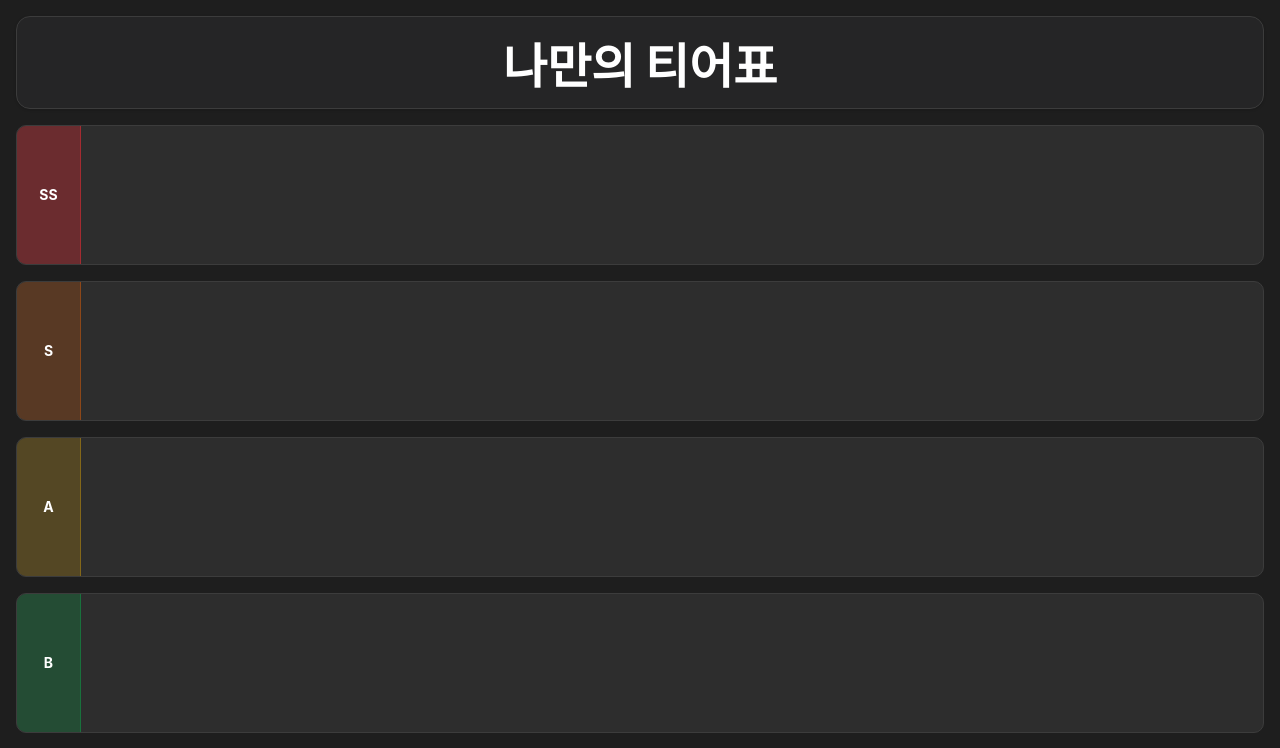
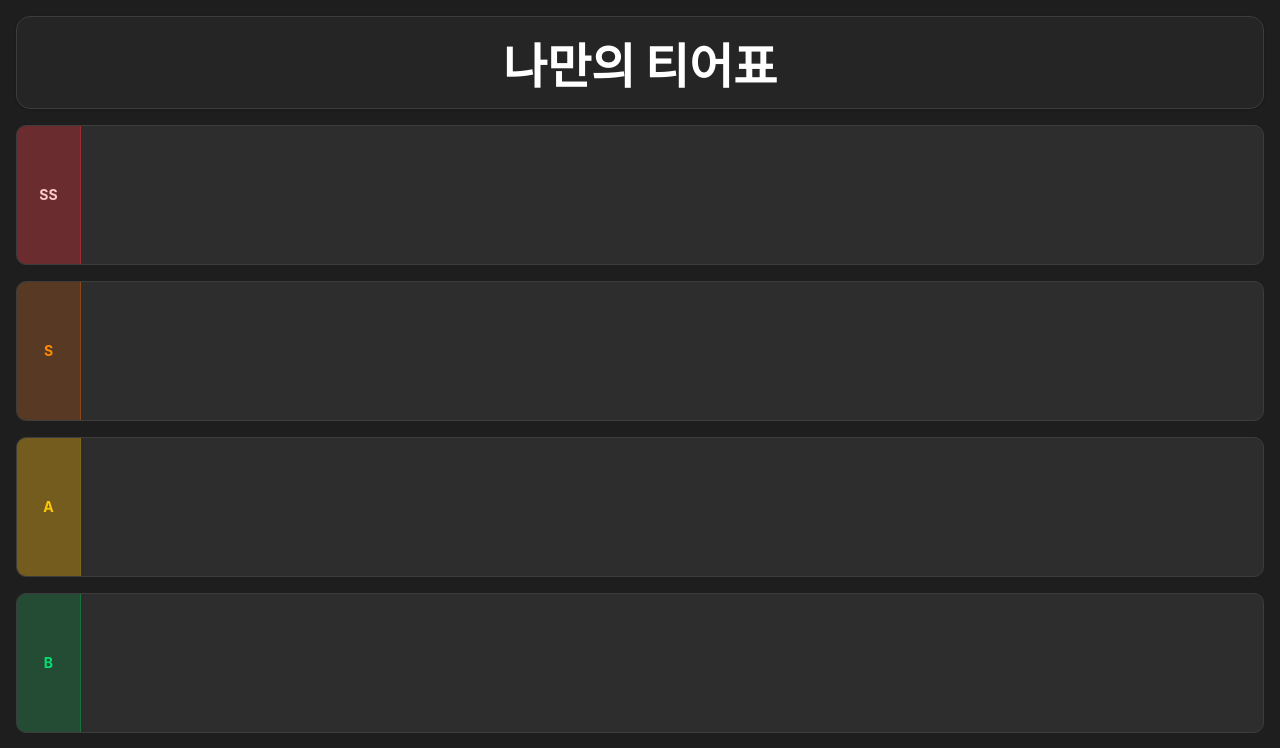
Before and after one commit to devbwoh/tier-drop, a React (Vite) app: page / in a window 1280 px wide. Shown: the top 748 px of the page. Built offline with nearby package versions, Linux system fonts and the light colour scheme.

Commit message:
Fix tier row drop reverting by deriving order from columns keys

```diff
--- a/src/App.tsx
+++ b/src/App.tsx
@@ -2,11 +2,12 @@ import { useCallback, useRef, useState } from 'react'
 import { Upload } from 'lucide-react'
 import { Button } from '@/components/ui/button'
 import { Input } from '@/components/ui/input'
-import { useSortable, SortableContext, horizontalListSortingStrategy } from '@dnd-kit/sortable'
+import { useSortable, SortableContext, horizontalListSortingStrategy, verticalListSortingStrategy } from '@dnd-kit/sortable'
 import {
   Kanban,
   KanbanColumn,
   KanbanColumnContent,
+  KanbanColumnHandle,
   KanbanItem,
   KanbanOverlay,
 } from '@/components/reui/kanban'
@@ -81,7 +82,7 @@ function TierLabel({
         setEditing(true)
       }}
       // 💡 별도의 배경 덧칠 없이 글자만 중앙에 깔끔하게 띄우도록 투명화했습니다.
-      className="w-full h-full cursor-pointer select-none bg-transparent text-center font-bold text-white outline-none border-0 transition-colors hover:brightness-125"
+      className={`w-full h-full cursor-pointer select-none bg-transparent text-center font-bold outline-none border-0 transition-colors hover:brightness-125 ${color}`}
       title="티어 이름 수정"
     >
       {value || '이름 입력'}
@@ -188,6 +189,7 @@ function CardView({
 
 function App() {
   const [boardTitle, setBoardTitle] = useState('나만의 티어표')
+  // 💡 카드 데이터만 보관합니다. 행 순서는 columns의 키 순서(Object.keys)가 곧 정렬 기준입니다.
   const [columns, setColumns] = useState<Columns>({
     SS: [], S: [], A: [], B: [], C: [], STORAGE: [],
   })
@@ -199,6 +201,10 @@ function App() {
   const setTierLabel = useCallback((id: string, label: string) => {
     setTierLabels((prev) => ({ ...prev, [id]: label }))
   }, [])
+
+  // 💡 카드 이동은 라이브러리 기본 동작(라이브 미리보기 + 드롭 시 커밋)이 처리합니다.
+  // onMove를 주면 라이브러리가 dragOver에서 조기 반환해서 카드가 실제로 안 옮겨지므로,
+  // 카드 이동에는 onMove를 쓰지 않고 setColumns(onValueChange)로 위임합니다.
 
   const fileInputRef = useRef<HTMLInputElement>(null)
 
@@ -231,8 +237,27 @@ function App() {
     })
   }, [])
 
+  // 💡 티어 행을 드래그할 때, 카드가 아닌 "행 전체"를 따라다니는 미리보기(오버레이)입니다.
+  const renderColumnOverlay = ({ value }: { value: string | number }) => {
+    const tierId = String(value)
+    if (tierId === STORAGE_ID || !TIER_ROWS.some((t) => t.id === tierId)) return null
+    const tier = TIER_ROWS.find((t) => t.id === tierId)!
+    return (
+      <div className="flex rounded-lg border-2 border-dashed border-white/40 bg-[#2d2d2d]/95 shadow-xl overflow-hidden min-h-[140px]">
+        <div className={`flex w-16 items-center justify-center border-r border-[#3c3c3c] select-none text-center text-sm ${tier.color}`}>
+          {tierLabels[tierId]}
+        </div>
+        <div className="flex-1 flex flex-row flex-wrap items-center gap-3 p-3">
+          {columns[tierId].map((card) => (
+            <CardView key={card.id} card={card} onNameChange={setCardName} onDelete={noopDelete} />
+          ))}
+        </div>
+      </div>
+    )
+  }
+
   const renderOverlay = ({ value, variant }: { value: string | number; variant: 'column' | 'item' }) => {
-    if (variant !== 'item') return null
+    if (variant === 'column') return renderColumnOverlay({ value })
     for (const key of Object.keys(columns)) {
       const card = columns[key].find((c) => c.id === String(value))
       if (card) return <CardView card={card} onNameChange={setCardName} onDelete={noopDelete} />
@@ -270,16 +295,23 @@ function App() {
         onValueChange={setColumns}
         getItemValue={(item) => item.id}
       >
+        {/* 💡 티어 행을 세로 방향으로 정렬할 수 있는 SortableContext (STORAGE는 고정이라 제외) */}
+        <SortableContext items={Object.keys(columns).filter((id) => id !== STORAGE_ID)} strategy={verticalListSortingStrategy}>
           <div className="flex flex-1 flex-col gap-4 overflow-y-auto">
             {/* 1. SS ~ C 등급 티어 리스트 섹션 (왼쪽 네온 컬러 라벨 판넬 적용) */}
-          {TIER_ROWS.map((tier) => (
+            {Object.keys(columns).filter((id) => id !== STORAGE_ID).map((id) => {
+              const tier = TIER_ROWS.find((t) => t.id === id)!
+              return (
                 <KanbanColumn key={tier.id} value={tier.id}>
-              <div className="flex rounded-lg border border-[#3c3c3c] bg-[#2d2d2d] overflow-hidden min-h-[140px]">
+                  <div className="relative flex rounded-lg border border-[#3c3c3c] bg-[#2d2d2d] overflow-hidden min-h-[140px]">
 
                     {/* 🎯 왼쪽 등급 가로 라벨 판넬 박스 (클릭해서 이름 수정 가능!) */}
                     <div className={`flex w-16 items-center justify-center border-r border-[#3c3c3c] select-none text-center text-sm ${tier.color}`}>
                       <TierLabel value={tierLabels[tier.id]} color={tier.color} onChange={(label) => setTierLabel(tier.id, label)} />
                     </div>
+
+                    {/* 🎯 행 전체를 드래그해서 순서를 바꿀 수 있는 핸들 (카드 드래그와 충돌 방지용) */}
+                    <KanbanColumnHandle className="absolute left-0 top-0 bottom-0 w-2 cursor-grab active:cursor-grabbing bg-white/5 hover:bg-white/15 transition-colors z-10" />
 
                     {/* 우측 카드 전개 및 드롭 구역 */}
                     <div className="flex-1 w-full">
@@ -299,7 +331,8 @@ function App() {
 
                   </div>
                 </KanbanColumn>
-          ))}
+              )
+            })}
 
             {/* 2. 하단 STORAGE (보관함) 섹션 */}
             <KanbanColumn value={STORAGE_ID}>
@@ -341,6 +374,7 @@ function App() {
 
             <KanbanOverlay>{renderOverlay}</KanbanOverlay>
           </div>
+        </SortableContext>
       </Kanban>
     </div>
   )
```
Lines whose indentation alone changed are shown as unchanged.
